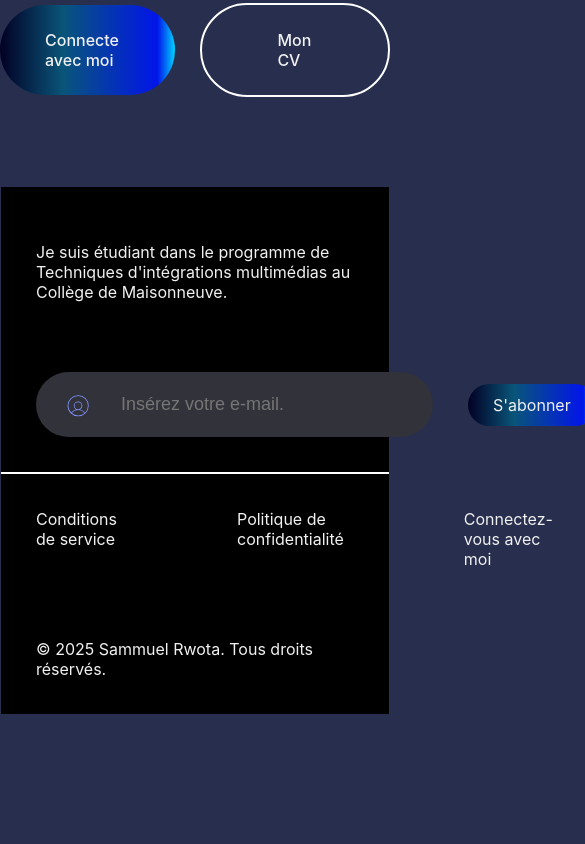
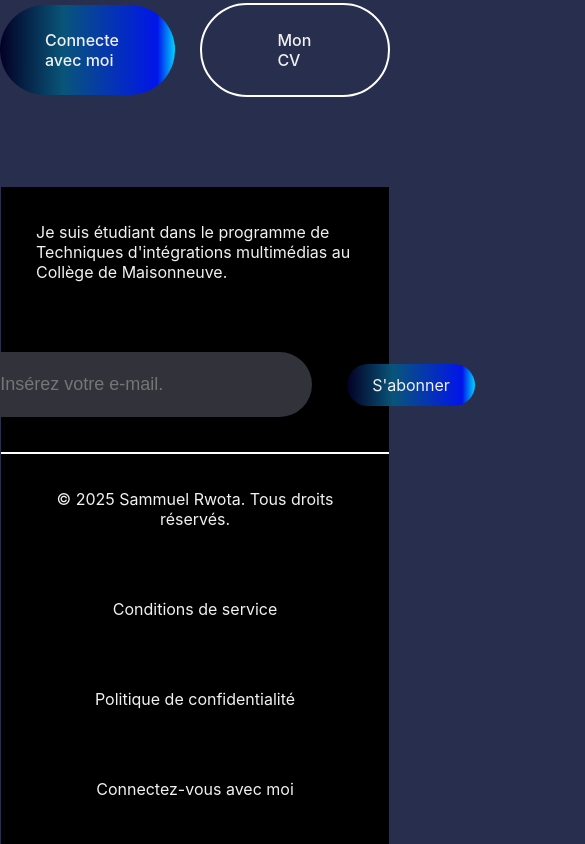
Before and after one commit to sammuelrwota/projet-react, a React (Vite) app: page / in a window 390 px wide. Shown: the part 953-1797 px from the top of the page, 585 px wide, since content can reach past the window. Before the commit the page ends 1667 px from the top, so only its background shows below. Built offline with nearby package versions, Linux system fonts and the light colour scheme.

Commit message:
Amélioration du code (structure) dans MesTravaux.scss, Profile.scss, Footer.scss, Footer.jsx et Contact.scss

```diff
--- a/src/Composants/Contacter/Contact.scss
+++ b/src/Composants/Contacter/Contact.scss
@@ -135,22 +135,16 @@
 }
 
 
-@media(max-width:768px) {
+@media(max-width: 768px) {
     .Contact {
         gap: 50px;
-        margin: 50px 70px;
+        margin: 50px 20px;
         align-items: start;
-
-
     }
-         .contact-titre  h1{
-            padding: 0;
-            font-size: 40px;
-            font-weight: 500;
-        }
 
     .section-contacter {
         flex-direction: column;
+        gap: 30px;
     }
 
     .contact-gauche h1 {
@@ -164,17 +158,20 @@
     .contact-detail {
         gap: 20px;
     }
+
+    .contact-droite {
+        margin-top: 0;
+    }
+
     .contact-droite label {
         font-size: 16px !important;
     }
-    .contact-droite input {
+
+    .contact-droite input, .contact-droite textarea {
         width: 100%;
         font-size: 16px !important;
     }
-    .contact-droite textarea {
-        width: 95%;
-        font-size: 16px !important;
-    }
+
     .Contact-Envoyez {
         font-size: 18px !important;
         padding: 15px 30px;
--- a/src/Composants/Footer/Footer.jsx
+++ b/src/Composants/Footer/Footer.jsx
@@ -7,7 +7,6 @@ function Footer() {
         <div className="footer">
             <div className="footer-top">
                 <div className="footer-top-gauche">
-                    <img src="" alt="" />
                     <p>Je suis étudiant dans le programme de Techniques d'intégrations multimédias au Collège de Maisonneuve.</p>
                 </div>
                 <div className="footer-top-droite">
--- a/src/Composants/Footer/Footer.scss
+++ b/src/Composants/Footer/Footer.scss
@@ -6,12 +6,13 @@
     .footer-top {
         display: flex;
         justify-content: space-between;
+        align-items: center;
 
         .footer-top-gauche {
             margin: 35px;
             font-size: 16px;
-            max-width: 300px;
-            line-height: 20px;
+            display: flex;
+            align-items: center;
         }
 
         .footer-top-droite {
@@ -83,28 +84,37 @@
 
         .bottom-droite {
             display: flex;
-            gap: 50px;
         }
     }
 }
-@media(max-width:768px) {
+
+@media(max-width: 768px) {
     .footer {
-        margin: 40px 1px !important;
+        margin: 40px 1px;
     }
+
     .footer-top {
         flex-direction: column;
-        gap: 0px !important;
-    }
-    .footer-bottom {
-        display: flex;
-        flex-direction: column-reverse;
-        margin-bottom: 0px !important;
-    }
-    .footer-top-gauche {
-        margin: 35px !important;
-        font-size: 16px;
-        max-width: 700px !important;
-        line-height: 20px;
     }
 
+    .footer-bottom {
+        flex-direction: column;
+        margin-bottom: 10px;
+        align-items: center;
+        padding: 0 20px;
+
+        .footer-bottom-left {
+            font-size: 14px;
+            margin: 20px 0;
+            text-align: center;
+        }
+
+        .bottom-droite {
+            flex-direction: column;
+            gap: 0px;
+            align-items: center;
+            width: 100%;
+            padding: 0 20px;
+        }
+    }
 }
--- a/src/Composants/MonProfile/Profile.scss
+++ b/src/Composants/MonProfile/Profile.scss
@@ -19,7 +19,6 @@
         100% { transform: rotate(360deg); }
     }
 
-
     & .photoDeMoi_img {
         border-radius: 50%;
         object-fit: cover;
@@ -35,7 +34,7 @@
     }
 
     & .timlogo_img, .maisonneuve_img {
-        border-radius: none;
+        border-radius: 0;
     }
 
     h1 {
@@ -94,11 +93,9 @@
     }
 }
 
-
 @media(max-width:768px) {
     .photoDeMoi_img {
         margin-bottom: 260px;
-
     }
 
     .principal h1 {
@@ -127,7 +124,7 @@
 
         & .moncv {
             padding: 20px 30px;
-            border: 40px;
+            border: 2px solid white;
         }
     }
 }
--- a/src/Composants/Portfolio/MesTravaux.scss
+++ b/src/Composants/Portfolio/MesTravaux.scss
@@ -39,8 +39,8 @@ $font-size-medium: 22px;
       box-sizing: border-box;
       border: 2px solid $border-color;
       border-radius: 5px;
-      width: 100%; /* Prend toute la largeur de son conteneur */
-      max-width: 270px; /* Limite la taille maximale des images */
+      width: 100%;
+      max-width: 270px;
       height: 200px;
       transition: 0.3s;
       cursor: pointer;
@@ -91,11 +91,11 @@ $font-size-medium: 22px;
   }
 }
 
-@media(max-width:768px) {
+@media (max-width: 768px) {
   .mestravaux {
     gap: 50px;
     margin: 30px 40px;
-    align-items: start;
+    align-items: flex-start; // align-items start pour une meilleure compatibilité sur mobile
   }
 
   .mestravaux-titre h1 {
@@ -110,7 +110,7 @@ $font-size-medium: 22px;
     width: 100%;
     gap: 5px;
 
-    & img {
+    img {
       width: 100%;
       max-width: 200px;
       height: 80px;
```
